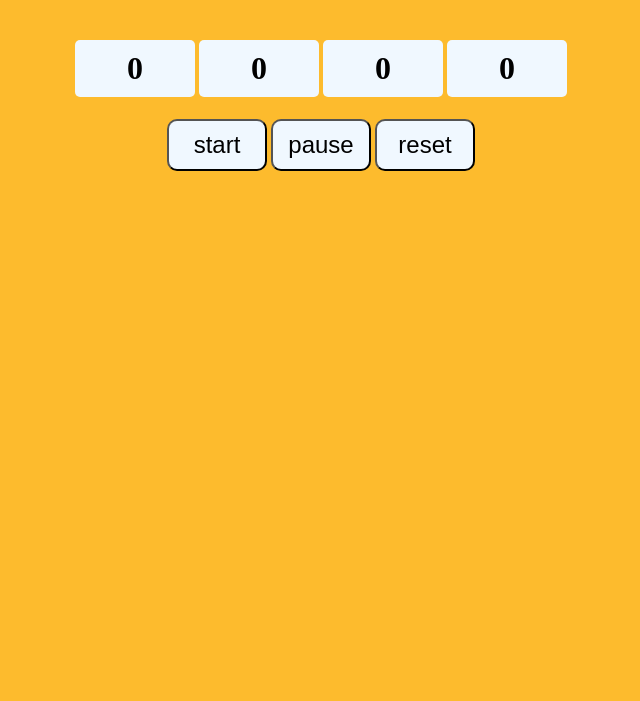
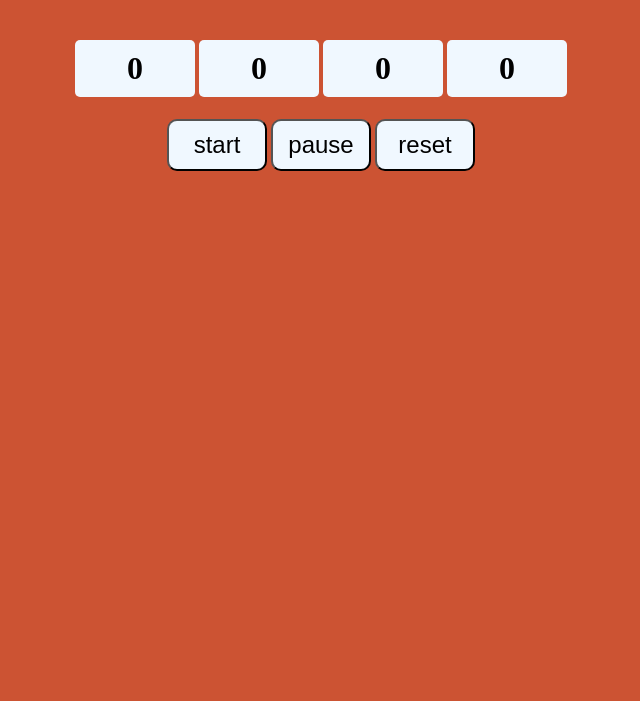
Before and after one commit to umairbashir2020/stopwatchJs, a plain HTML site: page index.html in a window 1280 px wide. Shown: the part 99-800 px from the top of the page, without its empty margins (319-959 px from the left). Drawn offline with Linux system fonts and the light colour scheme.

Commit message:
Update index.html

```diff
--- a/index.html
+++ b/index.html
@@ -9,7 +9,7 @@
 <style>
     body{
         /* background-color: green; */
-        background-color: #fdbb2d;
+        background-color: #cc5333;
         text-align: center;
     }
     h1{
```
